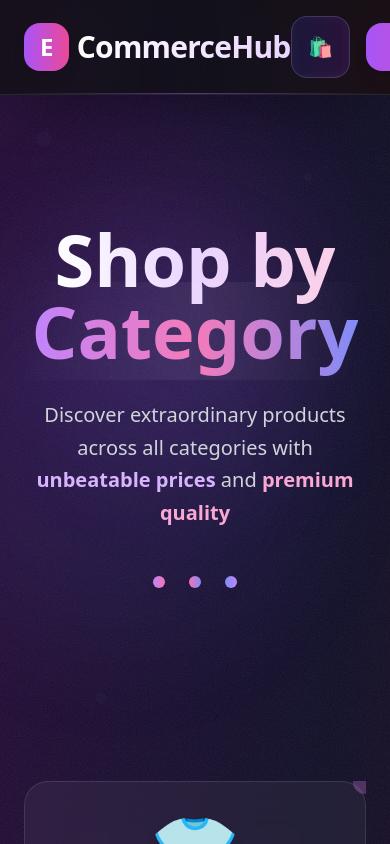
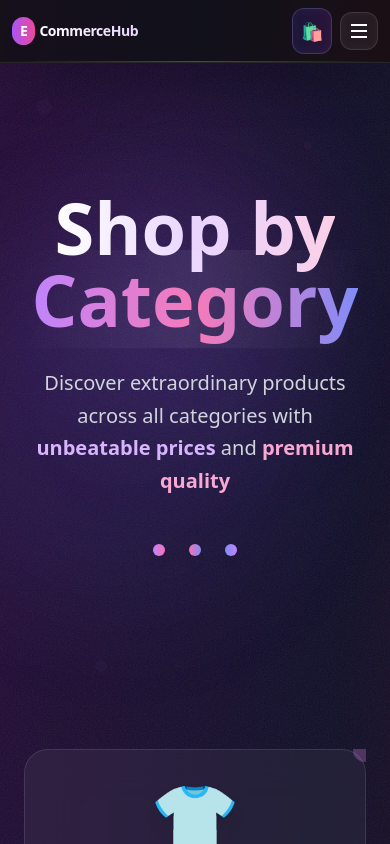
Before and after one commit to rajayush01/ECommerceHub, a React (Create React App) app: page / in a window 390 px wide. Shown: the top 844 px of the page. Built offline with nearby package versions, Linux system fonts and the light colour scheme; the HTML template or start-up script is replaced by a standard one.

Commit message:
Update Navbar.jsx

```diff
--- a/src/components/Navbar.jsx
+++ b/src/components/Navbar.jsx
@@ -1,13 +1,12 @@
 import { Link } from "react-router-dom";
-// import CartSlide from "./CartSlide";
 import { useCart } from "../contexts/CartContext.jsx";
-// import { useState } from "react";
 import { useAuth } from "../contexts/AuthContext.jsx";
+import { useState } from "react";
 
 export default function Navbar() {
   const { user, logout } = useAuth();
-  // const [open, setOpen] = useState(false);
   const { state } = useCart();
+  const [mobileMenuOpen, setMobileMenuOpen] = useState(false);
   const count = state.items.reduce((s,i)=>s+i.qty, 0);
 
   return (
@@ -15,51 +14,38 @@ export default function Navbar() {
       <header className="bg-black/95 backdrop-blur-xl shadow-2xl sticky top-0 z-50 border-b border-white/10 relative overflow-hidden">
         <div className="absolute inset-0 opacity-30">
           <div className="absolute top-0 left-0 w-full h-full bg-gradient-to-r from-purple-600/20 via-indigo-600/20 to-pink-600/20"></div>
-          <div className="absolute top-0 left-0 w-32 h-32 bg-purple-500/20 rounded-full blur-3xl animate-pulse"></div>
-          <div className="absolute top-0 right-0 w-40 h-40 bg-indigo-500/15 rounded-full blur-3xl animate-pulse delay-1000"></div>
+          <div className="absolute top-0 left-0 w-16 sm:w-32 h-16 sm:h-32 bg-purple-500/20 rounded-full blur-3xl animate-pulse"></div>
+          <div className="absolute top-0 right-0 w-20 sm:w-40 h-20 sm:h-40 bg-indigo-500/15 rounded-full blur-3xl animate-pulse delay-1000"></div>
         </div>
 
-        <div className="relative z-10 container mx-auto flex items-center justify-between py-4 px-6">
+        <div className="relative z-10 container mx-auto flex items-center justify-between py-2 sm:py-3 md:py-4 px-3 sm:px-4 md:px-6">
           <Link
             to="/"
-            className="group flex items-center space-x-2 text-3xl font-black text-white hover:text-purple-300 transition-all duration-300 tracking-tight"
+            className="group flex items-center space-x-1 sm:space-x-2 text-lg sm:text-2xl lg:text-3xl font-black text-white hover:text-purple-300 transition-all duration-300 tracking-tight"
           >
             <div className="relative">
-              <div className="bg-gradient-to-r from-purple-500 to-pink-500 text-white px-4 py-2 rounded-2xl shadow-lg transform group-hover:scale-110 group-hover:rotate-3 transition-all duration-300">
-                <span className="text-2xl flex items-center font-black">E</span>
+              <div className="bg-gradient-to-r from-purple-500 to-pink-500 text-white px-2 sm:px-3 md:px-4 py-1 sm:py-1.5 md:py-2 rounded-xl sm:rounded-2xl shadow-lg transform group-hover:scale-110 group-hover:rotate-3 transition-all duration-300">
+                <span className="text-sm sm:text-lg md:text-2xl flex items-center font-black">E</span>
               </div>
-              <div className="absolute inset-0 bg-gradient-to-r from-purple-500 to-pink-500 rounded-2xl blur-lg opacity-0 group-hover:opacity-50 transition-opacity duration-300"></div>
+              <div className="absolute inset-0 bg-gradient-to-r from-purple-500 to-pink-500 rounded-xl sm:rounded-2xl blur-lg opacity-0 group-hover:opacity-50 transition-opacity duration-300"></div>
             </div>
-            <span className="bg-gradient-to-r from-white to-purple-200 bg-clip-text text-transparent">
+            <span className="bg-gradient-to-r text-sm sm:text-lg md:text-2xl from-white to-purple-200 bg-clip-text text-transparent hidden xs:block">
+              CommerceHub
+            </span>
+            <span className="bg-gradient-to-r text-sm md:text-2xl from-white to-purple-200 bg-clip-text text-transparent block xs:hidden">
               CommerceHub
             </span>
           </Link>
 
-          <div className="flex items-center space-x-4">
-            {/* <button
-              onClick={()=>setOpen(!open)}
-              className="relative group bg-white/5 backdrop-blur-sm hover:bg-white/10 p-4 rounded-2xl transition-all duration-300 hover:scale-110 border border-white/10 hover:border-white/20"
-              title="Quick Cart View"
-            >
-              <span className="text-2xl transform group-hover:scale-110 transition-transform duration-300">🛒</span>
-
-              {count > 0 && (
-                <div className="absolute -top-2 -right-2 bg-gradient-to-r from-red-500 to-pink-500 text-white rounded-full text-xs px-3 py-1 font-bold shadow-lg animate-pulse min-w-[24px] h-6 flex items-center justify-center">
-                  {count}
-                </div>
-              )}
-
-              <div className="absolute inset-0 bg-gradient-to-r from-purple-500/50 to-pink-500/50 rounded-2xl blur-lg opacity-0 group-hover:opacity-30 transition-opacity duration-300"></div>
-            </button> */}
-
+          <div className="hidden md:flex items-center space-x-3 lg:space-x-4">
             <Link
               to="/cart"
-              className="relative group bg-gradient-to-r from-indigo-500/20 to-purple-500/20 backdrop-blur-sm hover:from-indigo-500/30 hover:to-purple-500/30 p-4 rounded-2xl transition-all duration-300 hover:scale-110 border border-indigo-300/20 hover:border-indigo-300/40"
+              className="relative group bg-gradient-to-r from-indigo-500/20 to-purple-500/20 backdrop-blur-sm hover:from-indigo-500/30 hover:to-purple-500/30 px-4 py-3 rounded-2xl transition-all duration-300 hover:scale-110 border border-indigo-300/20 hover:border-indigo-300/40"
               title="Go to Cart Page"
             >
               <div className="flex items-center space-x-2">
                 <span className="text-xl transform group-hover:scale-110 transition-transform duration-300">🛍️</span>
-                <span className="hidden sm:block text-white font-semibold text-sm">View Cart</span>
+                <span className="text-white font-semibold text-sm">View Cart</span>
               </div>
 
               {count > 0 && (
@@ -73,10 +59,10 @@ export default function Navbar() {
 
             {user ? (
               <div className="flex items-center space-x-3">
-                <div className="bg-white/10 backdrop-blur-sm px-6 py-3 rounded-2xl border border-white/20 transform hover:scale-105 transition-all duration-300">
+                <div className="bg-white/10 backdrop-blur-sm px-3 lg:px-6 py-3 rounded-2xl border border-white/20 transform hover:scale-105 transition-all duration-300">
                   <div className="flex items-center space-x-2">
                     <div className="w-2 h-2 bg-green-400 rounded-full animate-pulse"></div>
-                    <span className="text-white font-semibold">
+                    <span className="text-white text-sm lg:text-lg font-semibold">
                       Hi, <span className="text-purple-300">{user.email.split('@')[0]}</span>
                     </span>
                   </div>
@@ -84,7 +70,7 @@ export default function Navbar() {
 
                 <button
                   onClick={logout}
-                  className="group relative bg-gradient-to-r from-red-500 to-pink-500 hover:from-red-600 hover:to-pink-600 text-white px-6 py-3 rounded-2xl font-semibold transition-all duration-300 hover:scale-105 shadow-lg hover:shadow-red-500/50 overflow-hidden"
+                  className="group relative bg-gradient-to-r from-red-500 to-pink-500 hover:from-red-600 hover:to-pink-600 text-white px-4 lg:px-6 py-3 rounded-2xl font-semibold transition-all duration-300 hover:scale-105 shadow-lg hover:shadow-red-500/50 overflow-hidden text-sm lg:text-base"
                 >
                   <span className="relative z-10">Logout</span>
                   <div className="absolute inset-0 bg-gradient-to-r from-transparent via-white/20 to-transparent transform -skew-x-12 translate-x-[-100%] group-hover:translate-x-[200%] transition-transform duration-700"></div>
@@ -93,10 +79,84 @@ export default function Navbar() {
             ) : (
               <Link
                 to="/login"
-                className="group relative bg-gradient-to-r from-purple-500 to-pink-500 hover:from-purple-600 hover:to-pink-600 text-white px-8 py-3 rounded-2xl font-semibold transition-all duration-300 hover:scale-105 shadow-lg hover:shadow-purple-500/50 overflow-hidden"
+                className="group relative bg-gradient-to-r from-purple-500 to-pink-500 hover:from-purple-600 hover:to-pink-600 text-white px-6 lg:px-8 py-3 rounded-2xl font-semibold transition-all duration-300 hover:scale-105 shadow-lg hover:shadow-purple-500/50 overflow-hidden text-sm lg:text-base"
               >
                 <span className="relative z-10 flex items-center space-x-2">
-                  <svg className="w-5 h-5" fill="none" stroke="currentColor" viewBox="0 0 24 24">
+                  <svg className="w-4 h-4 lg:w-5 lg:h-5" fill="none" stroke="currentColor" viewBox="0 0 24 24">
+                    <path strokeLinecap="round" strokeLinejoin="round" strokeWidth={2} d="M11 16l-4-4m0 0l4-4m-4 4h14m-5 4v1a3 3 0 01-3 3H6a3 3 0 01-3-3V7a3 3 0 013-3h7a3 3 0 013 3v1" />
+                  </svg>
+                  <span>Login</span>
+                </span>
+                <div className="absolute inset-0 bg-gradient-to-r from-transparent via-white/20 to-transparent transform -skew-x-12 translate-x-[-100%] group-hover:translate-x-[200%] transition-transform duration-700"></div>
+              </Link>
+            )}
+          </div>
+
+          <div className="flex items-center space-x-2 md:hidden">
+            <Link
+              to="/cart"
+              className="relative group bg-gradient-to-r from-indigo-500/20 to-purple-500/20 backdrop-blur-sm hover:from-indigo-500/30 hover:to-purple-500/30 p-2 rounded-xl transition-all duration-300 hover:scale-110 border border-indigo-300/20 hover:border-indigo-300/40"
+              title="Go to Cart Page"
+            >
+              <span className="text-lg transform group-hover:scale-110 transition-transform duration-300">🛍️</span>
+
+              {count > 0 && (
+                <div className="absolute -top-1 -right-1 bg-gradient-to-r from-indigo-500 to-purple-500 text-white rounded-full text-xs px-1.5 py-0.5 font-bold shadow-lg min-w-[18px] h-4 flex items-center justify-center">
+                  {count}
+                </div>
+              )}
+
+              <div className="absolute inset-0 bg-gradient-to-r from-indigo-500/50 to-purple-500/50 rounded-xl blur-lg opacity-0 group-hover:opacity-30 transition-opacity duration-300"></div>
+            </Link>
+
+            <button
+              onClick={() => setMobileMenuOpen(!mobileMenuOpen)}
+              className="group bg-white/10 backdrop-blur-sm hover:bg-white/20 p-2 rounded-xl transition-all duration-300 hover:scale-110 border border-white/10 hover:border-white/20"
+              aria-label="Toggle mobile menu"
+            >
+              <div className="w-5 h-5 flex flex-col justify-center items-center">
+                <span className={`block w-4 h-0.5 bg-white transition-all duration-300 ${mobileMenuOpen ? 'rotate-45 translate-y-0.5' : ''}`}></span>
+                <span className={`block w-4 h-0.5 bg-white transition-all duration-300 mt-1 ${mobileMenuOpen ? 'opacity-0' : ''}`}></span>
+                <span className={`block w-4 h-0.5 bg-white transition-all duration-300 mt-1 ${mobileMenuOpen ? '-rotate-45 -translate-y-1.5' : ''}`}></span>
+              </div>
+            </button>
+          </div>
+        </div>
+
+        <div className={`md:hidden overflow-hidden transition-all duration-300 ${mobileMenuOpen ? 'max-h-96 opacity-100' : 'max-h-0 opacity-0'}`}>
+          <div className="relative z-10 px-3 sm:px-4 pb-4 space-y-3">
+            <div className="h-px bg-gradient-to-r from-transparent via-white/20 to-transparent"></div>
+
+            {user ? (
+              <div className="space-y-3">
+                <div className="bg-white/10 backdrop-blur-sm px-4 py-3 rounded-xl border border-white/20">
+                  <div className="flex items-center space-x-2">
+                    <div className="w-2 h-2 bg-green-400 rounded-full animate-pulse"></div>
+                    <span className="text-white text-sm font-semibold">
+                      Hi, <span className="text-purple-300">{user.email.split('@')[0]}</span>
+                    </span>
+                  </div>
+                </div>
+
+                <button
+                  onClick={() => {
+                    logout();
+                    setMobileMenuOpen(false);
+                  }}
+                  className="w-full group relative bg-gradient-to-r from-red-500 to-pink-500 hover:from-red-600 hover:to-pink-600 text-white px-4 py-3 rounded-xl font-semibold transition-all duration-300 hover:scale-105 shadow-lg hover:shadow-red-500/50 overflow-hidden"
+                >
+                  <span className="relative z-10">Logout</span>
+                  <div className="absolute inset-0 bg-gradient-to-r from-transparent via-white/20 to-transparent transform -skew-x-12 translate-x-[-100%] group-hover:translate-x-[200%] transition-transform duration-700"></div>
+                </button>
+              </div>
+            ) : (
+              <Link
+                to="/login"
+                onClick={() => setMobileMenuOpen(false)}
+                className="block w-full group relative bg-gradient-to-r from-purple-500 to-pink-500 hover:from-purple-600 hover:to-pink-600 text-white px-4 py-3 rounded-xl font-semibold transition-all duration-300 hover:scale-105 shadow-lg hover:shadow-purple-500/50 overflow-hidden"
+              >
+                <span className="relative z-10 flex items-center justify-center space-x-2">
+                  <svg className="w-4 h-4" fill="none" stroke="currentColor" viewBox="0 0 24 24">
                     <path strokeLinecap="round" strokeLinejoin="round" strokeWidth={2} d="M11 16l-4-4m0 0l4-4m-4 4h14m-5 4v1a3 3 0 01-3 3H6a3 3 0 01-3-3V7a3 3 0 013-3h7a3 3 0 013 3v1" />
                   </svg>
                   <span>Login</span>
@@ -109,8 +169,6 @@ export default function Navbar() {
 
         <div className="absolute bottom-0 left-0 right-0 h-px bg-gradient-to-r from-transparent via-purple-500 to-transparent opacity-50"></div>
       </header>
-
-      {/* {open && <CartSlide />} */}
     </>
   );
 }
```
